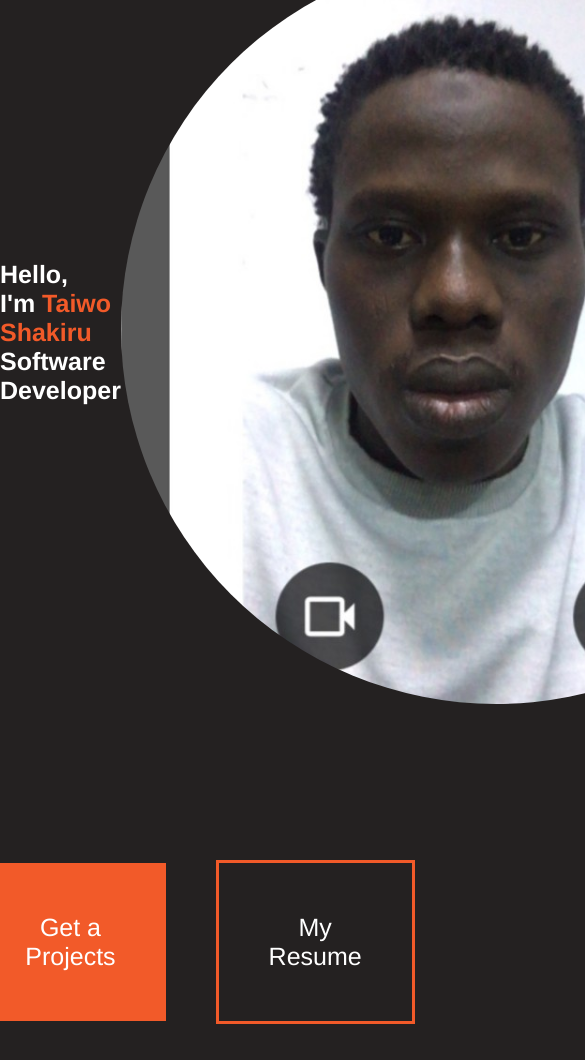
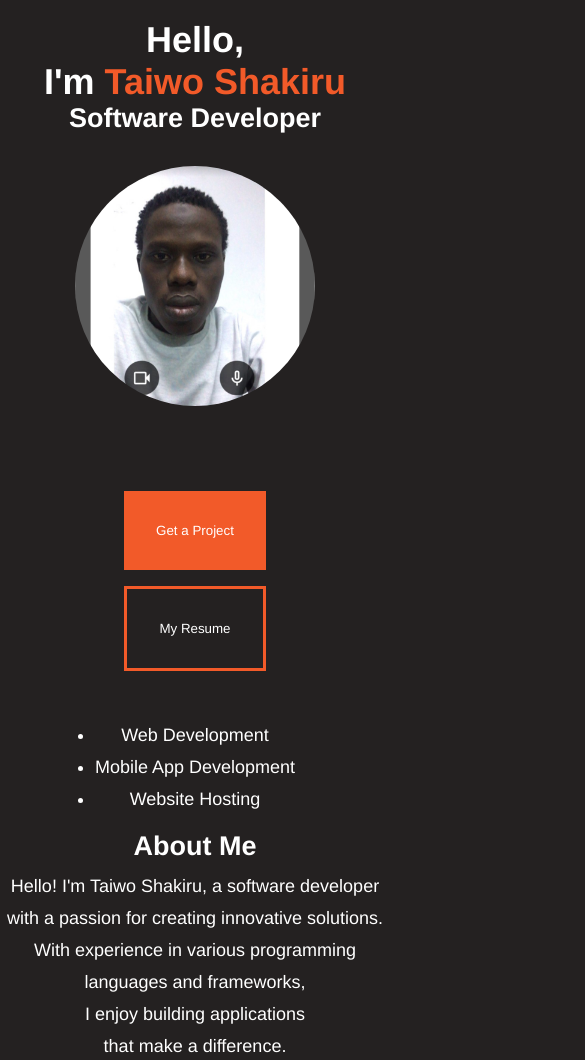
Before and after one commit to Shakorly/javascript-lesson, a plain HTML site: page Portfolio-webSite/index.html in a window 390 px wide. Shown: the part 304-1364 px from the top of the page, 585 px wide, since content can reach past the window. Drawn offline with Linux system fonts and the light colour scheme.

Commit message:
update to github

```diff
--- a/Portfolio-webSite/index.html
+++ b/Portfolio-webSite/index.html
@@ -1,19 +1,17 @@
 <!DOCTYPE html>
 <html lang="en">
 <head>
-    <meta charset="UTF-8">
-    <meta name="viewport" content="width=device-width, initial-scale=1.0">
-    <title>Taiwo shaikiru</title>
-    <link rel="stylesheet" href="/Portfolio-webSite/src/css/style.css">
+    <meta charset="UTF-8" />
+    <meta name="viewport" content="width=device-width, initial-scale=1.0" />
+    <title>Taiwo Shakiru</title>
+    <link rel="stylesheet" href="/Portfolio-webSite/src/css/style.css" />
 </head>
 
 <body>
 
     <nav>
         <h2 class="logo">Taiwo Shakiru</h2>
-
         <ul class="nav-link">
-
             <li><a href="#project">Project</a></li>
             <li><a href="#about">About Me</a></li>
             <li><a href="#services">Services</a></li>
@@ -21,50 +19,40 @@
         </ul>
     </nav>
 
-    <div class="intro">
+    <div class="intro" id="home">
         <div class="intro-text">
             <h1>Hello,</h1>
             <h1>I'm <span>Taiwo Shakiru</span></h1>
             <h2>Software Developer</h2>
-
         </div>
 
         <div class="img">
-         <img src="public/pic.jpeg" alt="Portfolio Image">
+            <img src="public/pic.jpeg" alt="Portfolio Image" />
         </div>
-    </div>
     </div>
 
     <div class="button">
-        <button class="project-btn">Get a Projects</button>
+        <button class="project-btn">Get a Project</button>
         <button class="resume-btn">My Resume</button>
-
     </div>
 
-
-    <div class="services-about">
-
+    <div class="services-about" id="services">
         <ul class="service-text">
             <li>Web Development</li>
             <li>Mobile App Development</li>
             <li>Website Hosting</li>
         </ul>
 
-        <div class="about">
+        <div class="about" id="about">
             <h2>About Me</h2>
-            <p>Hello! I'm Taiwo Shaikiru, a software developer </p>
+            <p>Hello! I'm Taiwo Shakiru, a software developer</p>
             <p>with a passion for creating innovative solutions.</p>
-            <p>With experience in various programming languages and frameworks,</P>
-            <p>I enjoy building applications that make a difference.</p>
+            <p>With experience in various programming </p>
+            <p>languages and frameworks,</p>
+            <p>I enjoy building applications</p>
+             <p>that make a difference.</p>
         </div>
-
     </div>
-
-
-
-
-
-
 
     <div class="number-count">
         <div class="count">
@@ -80,7 +68,6 @@
             <p>Years of Experience</p>
         </div>
     </div>
+
 </body>
-    </div>
-
 </html>
--- a/Portfolio-webSite/src/css/style.css
+++ b/Portfolio-webSite/src/css/style.css
@@ -1,14 +1,15 @@
 *{
     margin:0;
     padding:0;
-    box-sizing: border_size;
+    box-sizing: border_box;
     font-family:'Franklin Gothic Medium', 'Arial Narrow', Arial, sans-serif;
-    font-size:25px;
+
 }
 
 body{
     background-color:rgb(36, 33, 33);
     color:white;
+     font-size:25px;
 }
 
 nav{
@@ -40,6 +41,10 @@ nav a:hover{
     align-items:center;
     margin-top:4rem
 
+}
+
+.intro, .services-about{
+    flex-wrap:wrap;
 }
 
 .intro h1 span{
@@ -97,7 +102,7 @@ nav a:hover{
 .service-text{
     text-align:center;
     justify-content:space-between;
-    margin:2rem;
+    margin:1rem;
     line-height:2rem;
 }
 
@@ -120,3 +125,71 @@ nav a:hover{
     color:#F25A29;
     font-size:2rem;
 }
+
+
+/* desktop response */
+@media (max-width: 1200px) {
+    .intro {
+        flex-direction: row;
+        text-align: left;
+    }
+
+    .img img {
+        width: 25rem;
+    }
+}
+
+/* tablet response */
+@media (max-width: 900px) {
+    nav {
+        flex-direction: column;
+        gap: 1rem;
+    }
+
+    .intro {
+        flex-direction: column;
+        text-align: center;
+    }
+
+    .img img {
+        width: 20rem;
+        margin-top: 2rem;
+    }
+
+    .services-about {
+        flex-direction: column;
+        align-items: center;
+        text-align: center;
+    }
+}
+
+/* mobile  response*/
+@media (max-width: 600px) {
+    body {
+        font-size: 18px;
+    }
+
+    nav ul {
+        flex-direction: column;
+        gap: 1rem;
+    }
+
+    .intro {
+        padding: 1rem;
+    }
+
+    .img img {
+        width: 15rem;
+    }
+
+    .button {
+        flex-direction: column;
+        padding: 2rem;
+        gap: 1rem;
+    }
+
+    .number-count {
+        flex-direction: column;
+        gap: 1.5rem;
+    }
+}
```
